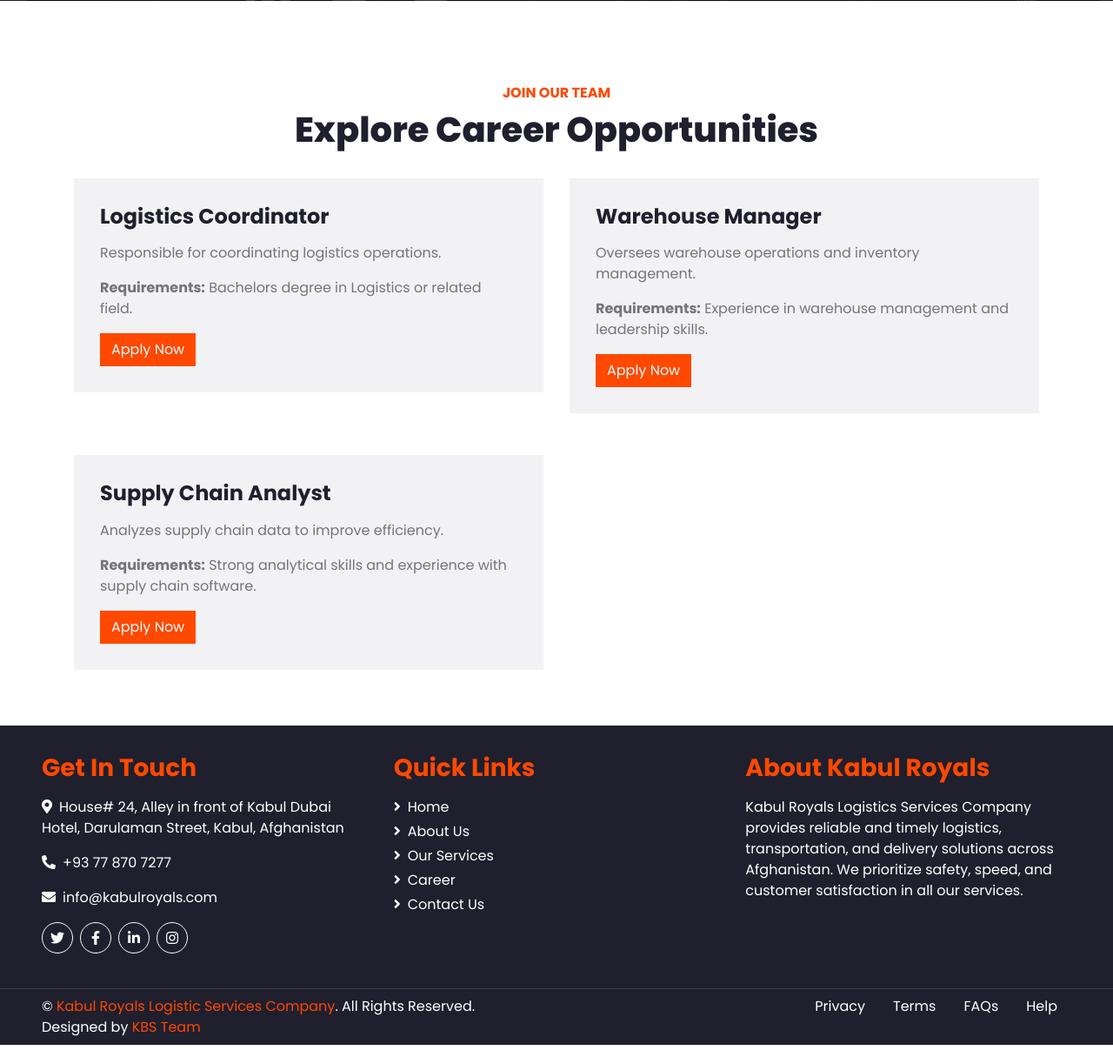
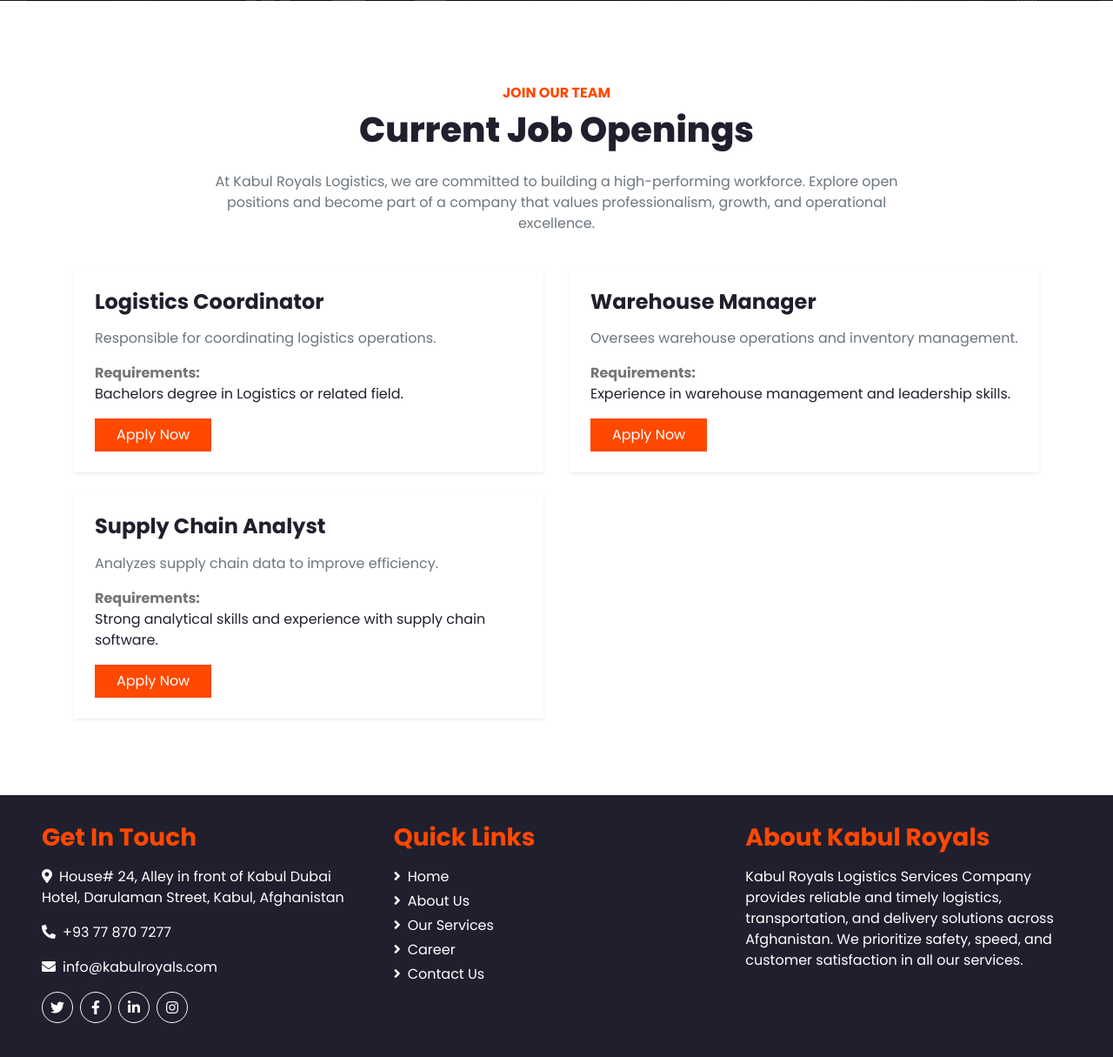
Before and after one commit to khalidsafi-cmd/Kabul-Royals-Logistics, a PHP site: page /career.php in a window 1280 px wide. Shown: the part 465-1680 px from the top of the page at 87% size. Run offline with PHP 8.4, Linux system fonts and the light colour scheme; data comes from the database, SQL or seed files in the repository; some libraries are stand-ins or nearby versions.

Commit message:
changed the career page styling

```diff
--- a/career.php
+++ b/career.php
@@ -1,4 +1,3 @@
-<!-- filepath: c:\xampp\htdocs\Kabul-Royals-Logistics\career.php -->
 <!DOCTYPE html>
 <html lang="en">
 
@@ -39,41 +38,64 @@
     <!-- Header End -->
 
     <!-- Careers Section Start -->
-    <div class="container-fluid pt-5">
+    <div class="container-fluid pt-5 pb-5">
         <div class="container">
-            <div class="text-center pb-2">
+            <div class="text-center pb-4">
                 <h6 class="text-primary text-uppercase font-weight-bold">Join Our Team</h6>
-                <h1 class="mb-4">Explore Career Opportunities</h1>
+                <h1 class="mb-4">Current Job Openings</h1>
+                <p class="text-muted w-75 mx-auto">
+                    At Kabul Royals Logistics, we are committed to building a high-performing workforce.
+                    Explore open positions and become part of a company that values professionalism, growth,
+                    and operational excellence.
+                </p>
             </div>
+
             <div class="row">
+
+                <!-- ======== BACKEND LOGIC (UNCHANGED) ======== -->
                 <?php
                 require 'config/db.php';
 
                 try {
-                    // Fetch all job postings
                     $stmt = $pdo->query("SELECT * FROM careers");
                     $careers = $stmt->fetchAll();
 
                     if (count($careers) > 0):
                         foreach ($careers as $job): ?>
-                            <div class="col-md-6 mb-5">
-                                <div class="bg-secondary" style="padding: 30px;">
-                                    <h4 class="font-weight-bold mb-3"><?= htmlspecialchars($job['title']) ?></h4>
-                                    <p><?= htmlspecialchars($job['description']) ?></p>
-                                    <p><strong>Requirements:</strong> <?= htmlspecialchars($job['requirements']) ?></p>
-                                    <a class="btn btn-primary" href="apply.php?job_id=<?= $job['id'] ?>">Apply Now</a>
+                            <div class="col-md-6 mb-4">
+                                <div class="card shadow-sm border-0 h-100">
+                                    <div class="card-body p-4">
+                                        <h4 class="font-weight-bold mb-3"><?= htmlspecialchars($job['title']) ?></h4>
+
+                                        <p class="text-muted">
+                                            <?= nl2br(htmlspecialchars($job['description'])) ?>
+                                        </p>
+
+                                        <p class="mb-3">
+                                            <strong>Requirements:</strong><br>
+                                            <span class="text-dark">
+                                                <?= nl2br(htmlspecialchars($job['requirements'])) ?>
+                                            </span>
+                                        </p>
+
+                                        <a class="btn btn-primary px-4" href="apply.php?job_id=<?= $job['id'] ?>">
+                                            Apply Now
+                                        </a>
+                                    </div>
                                 </div>
                             </div>
                         <?php endforeach;
                     else: ?>
-                        <div class="col-12">
-                            <p class="text-center">No job postings available at the moment. Please check back later.</p>
+                        <div class="col-12 text-center">
+                            <p class="text-muted">There are no job openings at the moment. Please check back soon.</p>
                         </div>
                     <?php endif;
                 } catch (PDOException $e) {
-                    echo "<div class='col-12'><p class='text-center text-danger'>Failed to load job postings. Please try again later.</p></div>";
+                    echo "<div class='col-12 text-center text-danger'>Unable to load job listings. Please try again later.</div>";
                 }
                 ?>
+                <!-- ======== BACKEND LOGIC END ======== -->
+
             </div>
         </div>
     </div>
```
